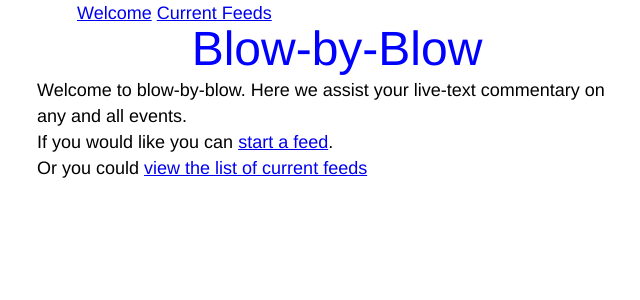
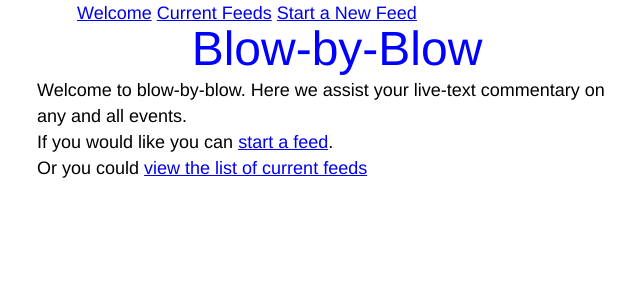
Before and after one commit to allanderek/blow-by-blow, a Flask app: page / in a window 1280 px wide. Shown: the top 300 px of the page, without its empty margins (303-943 px from the left). Run offline with Flask 2, Linux system fonts and the light colour scheme; some libraries are stand-ins or nearby versions.

Commit message:
Added 'Start a New Feed' to the main menu.

```diff
--- a/app/templates/base.html
+++ b/app/templates/base.html
@@ -39,6 +39,7 @@ body {
     <ul>
         <li><a href="{{ url_for('frontpage') }}">Welcome</a></li>
         <li><a href="{{ url_for('current_feeds')}}">Current Feeds</a></li>
+        <li><a href="{{url_for('current_feeds')}}">Start a New Feed</a></li>
     </ul>
 </div>
 
```
